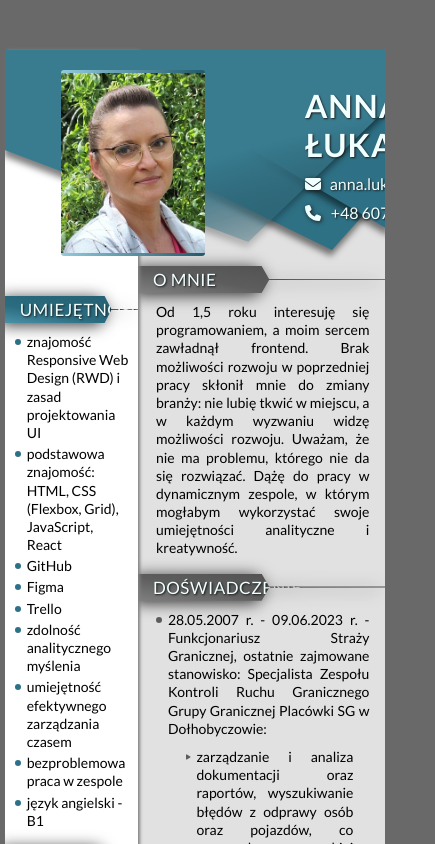
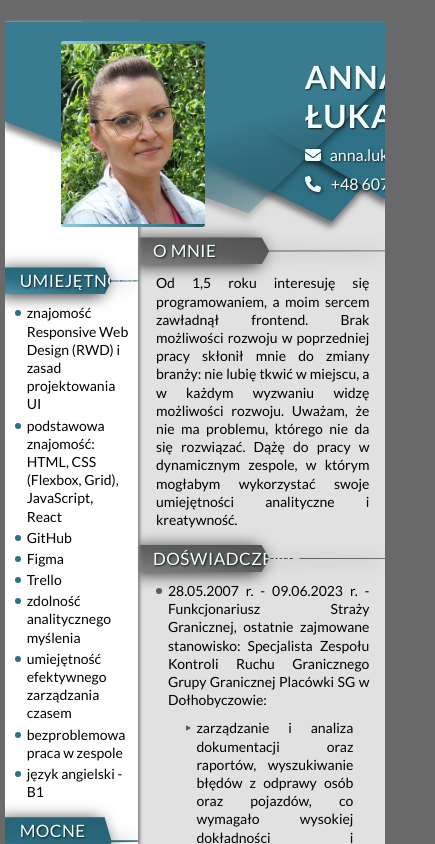
Before and after one commit to AnnaLukaszczyk/CV-AnnaLukaszczyk, a React (Create React App) app: page / in a window 390 px wide. Shown: the top 844 px of the page, 435 px wide, since content can reach past the window. Built offline with nearby package versions, Linux system fonts and the light colour scheme.

Commit message:
added responsive margins for StyledWrapper using the vw unit for screens below the tablet breakpoint

```diff
--- a/src/features/Wrapper/styled.js
+++ b/src/features/Wrapper/styled.js
@@ -8,4 +8,8 @@ export const StyledWrapper = styled.div`
 	max-width: 820px;
 	height: 1100px;
 	background-color: #fff;
+
+	@media (max-width: ${({ theme }) => theme.breakpoints.tablet}px) {
+		margin: 5.5vw;
+	}
 `;
```
